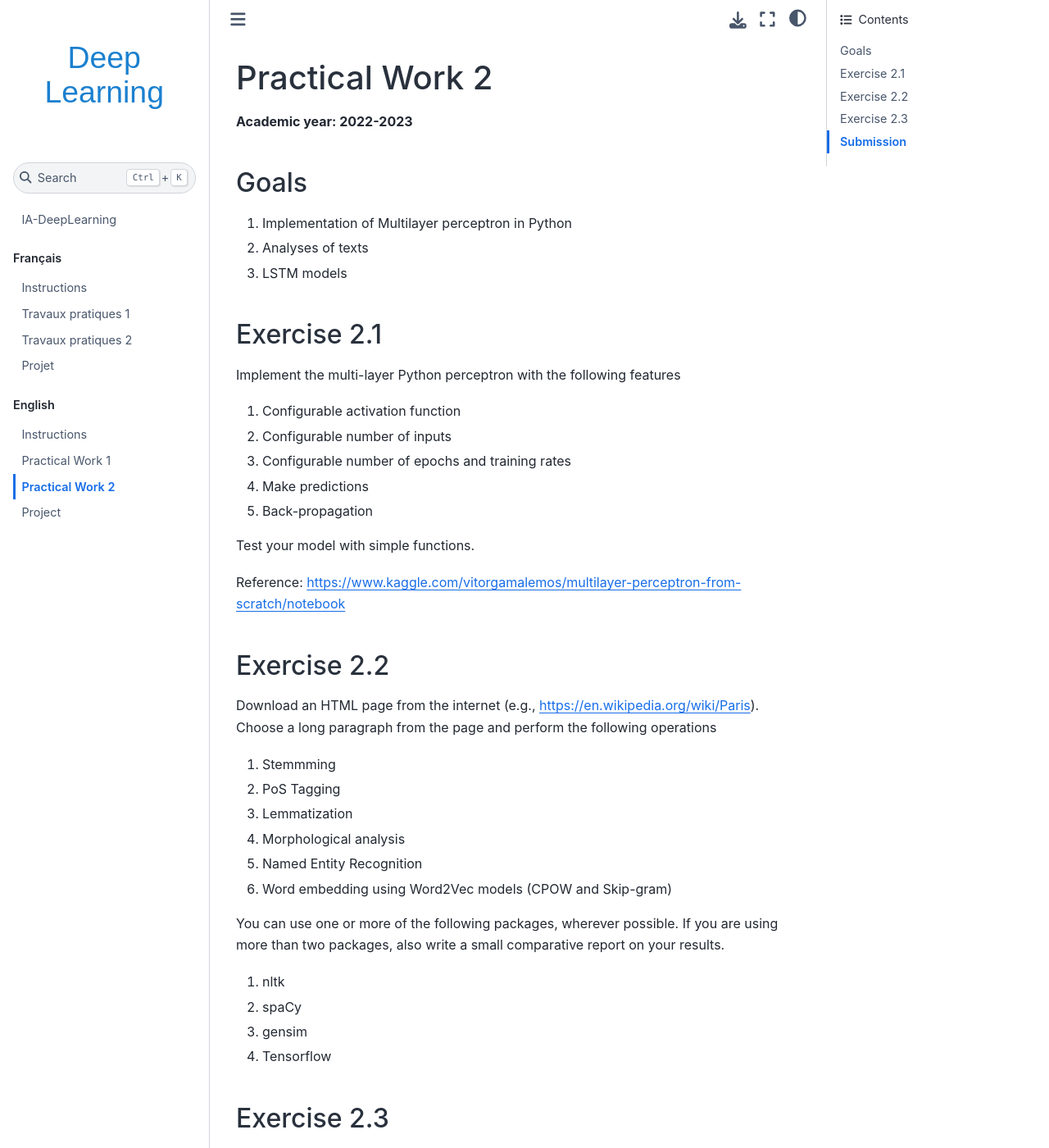
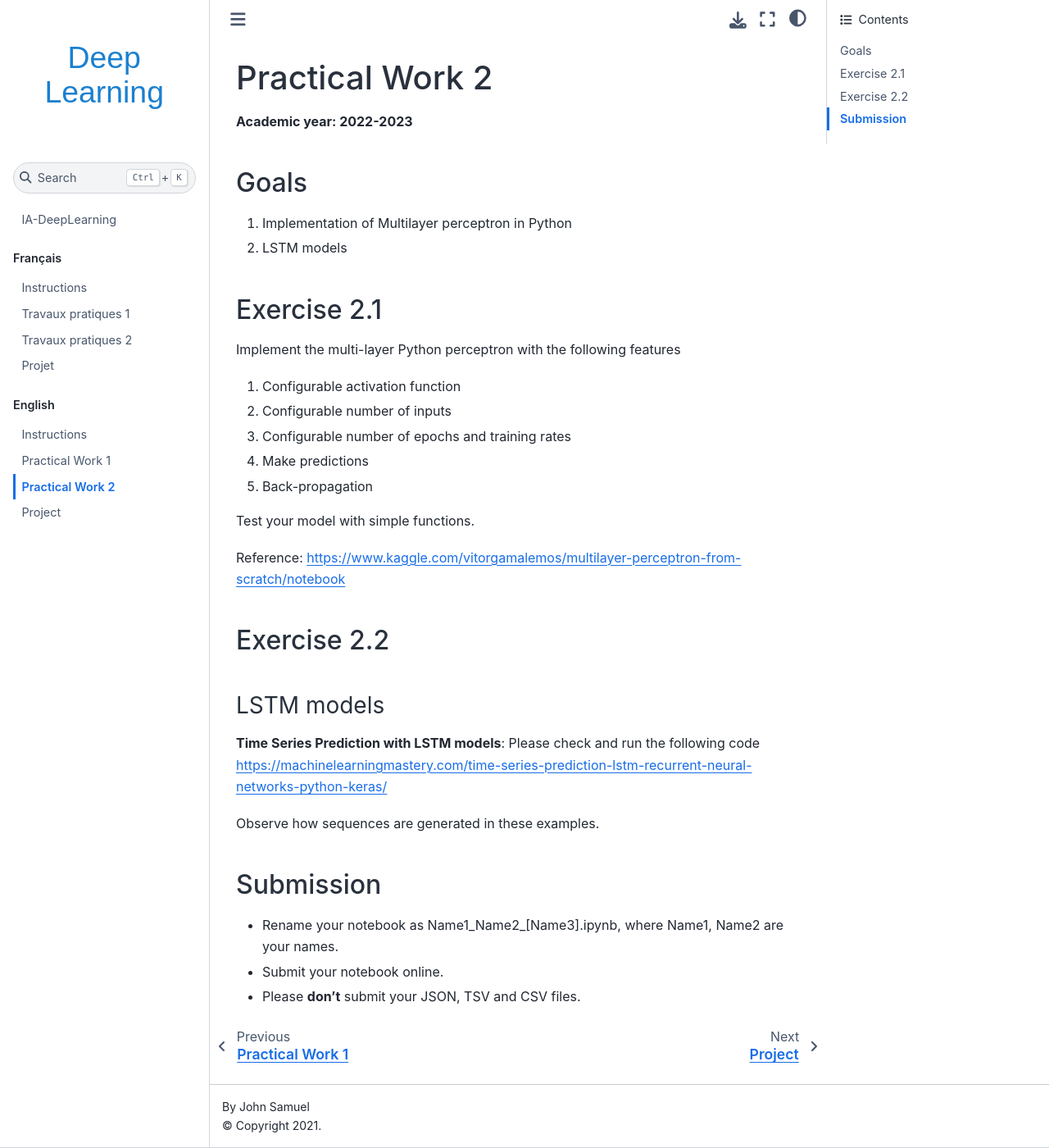
Before and after one commit to rodologie/IA-DeepLearning, a Jupyter Book: the page built from en/practical2/practical2.md, in a window 1280 px wide and 1400 px high. Shown: the whole window at 82% size. Built offline with Jupyter Book 1.0.4 settings and Sphinx 7.4.7 and the Sphinx Book theme 1.1.4, drawn with Linux system fonts in a browser that asks for light colours.

Commit message:
Update practical2.md

```diff
--- a/en/practical2/practical2.md
+++ b/en/practical2/practical2.md
@@ -5,8 +5,7 @@
 
 ### Goals
 1.  Implementation of Multilayer perceptron in Python
-2. Analyses of texts
-3. LSTM models
+2. LSTM models
 
 ## Exercise 2.1
 Implement the multi-layer Python perceptron with the following features
@@ -21,29 +20,6 @@ Test your model with simple functions.
 Reference: [https://www.kaggle.com/vitorgamalemos/multilayer-perceptron-from-scratch/notebook](https://www.kaggle.com/vitorgamalemos/multilayer-perceptron-from-scratch/notebook)
 
 ## Exercise 2.2
-
-Download an HTML page from the internet (e.g.,
-<https://en.wikipedia.org/wiki/Paris>). Choose a long paragraph from the
-page and perform the following operations
-
-1.  Stemmming
-2.  PoS Tagging
-3.  Lemmatization
-4.  Morphological analysis
-5.  Named Entity Recognition
-6.  Word embedding using Word2Vec models (CPOW and Skip-gram)
-
-You can use one or more of the following packages, wherever possible. If
-you are using more than two packages, also write a small comparative
-report on your results.
-
-1.  nltk
-2.  spaCy
-3.  gensim
-4.  Tensorflow
-
-## Exercise 2.3
-
 ### LSTM models
 
 **Time Series Prediction with LSTM models**: Please check and run the
```
